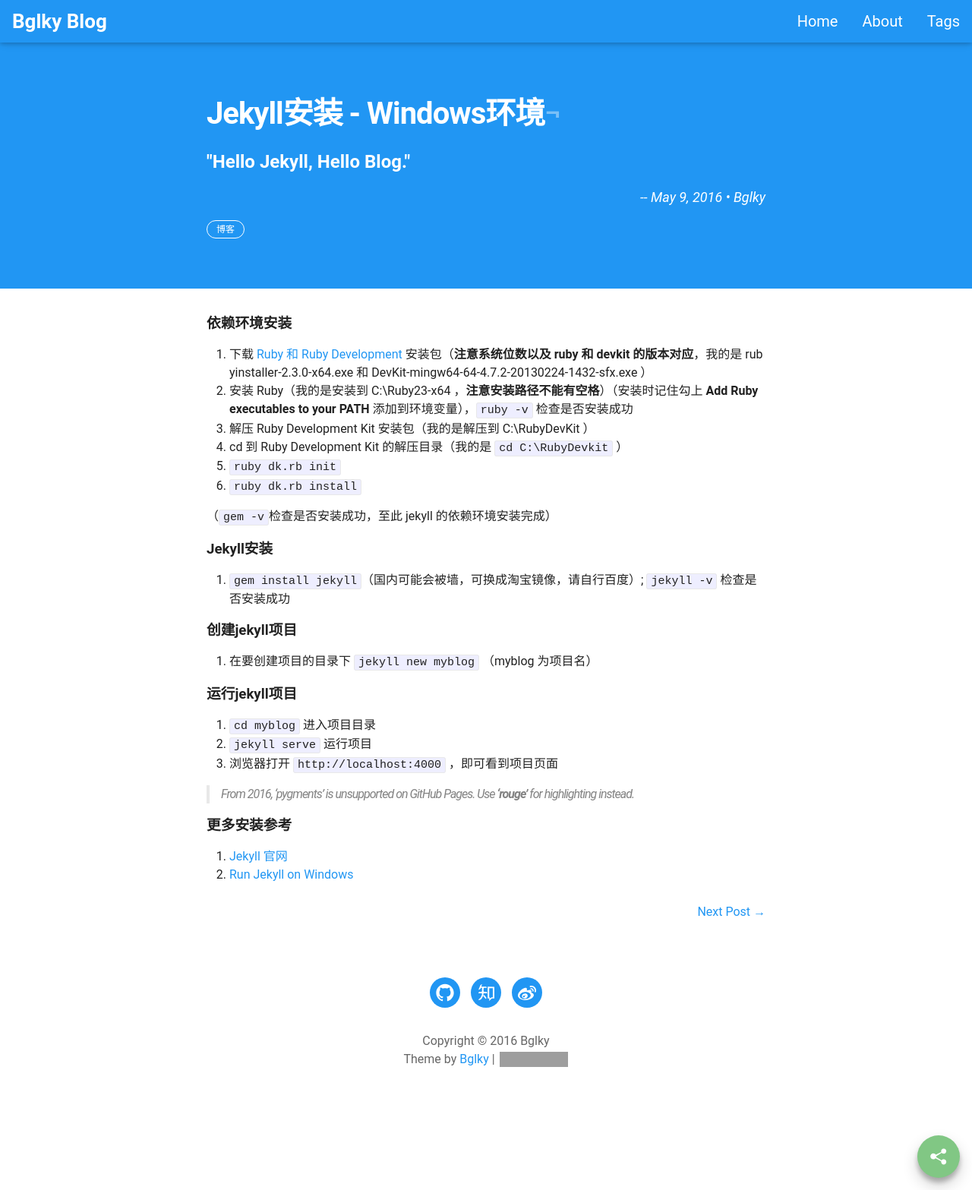
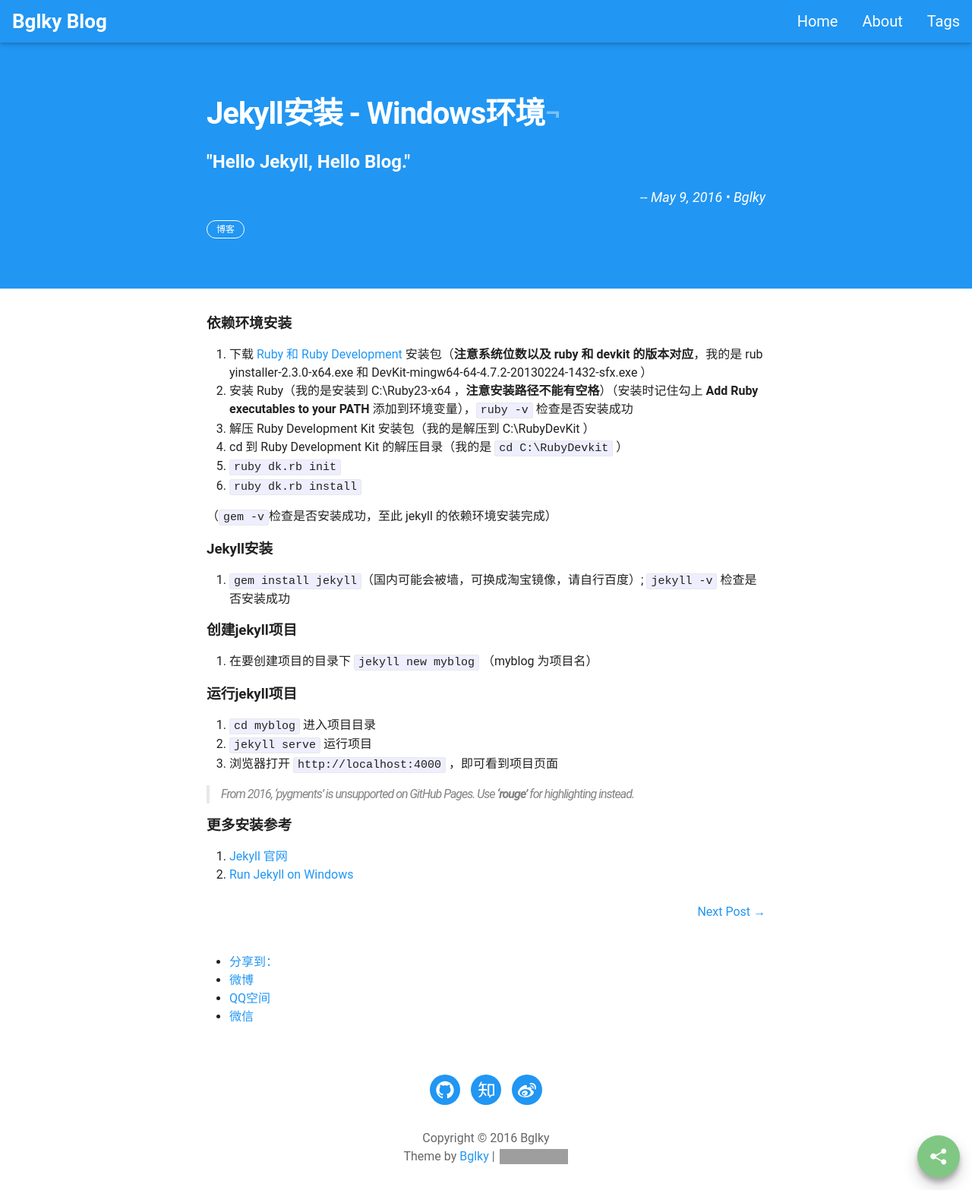
Before and after one commit to bglky/bglky.github.io, a Jekyll site: the page built from _posts/2016-05-09-hello-jekyll.markdown, in a window 1280 px wide. Shown: the whole page at 76% size. Built offline with Jekyll 4.4.1, drawn with Linux system fonts in a browser that asks for light colours; comment, search, counter and statistics services are not loaded; grey boxes are pictures that could not be loaded.

Commit message:
add 多说分享

```diff
--- a/_layouts/post.html
+++ b/_layouts/post.html
@@ -71,6 +71,24 @@
 				</div>
 				{% endif %}
 				<!-- disqus 评论框 end -->
+				<!-- 多说分享 start -->
+				{% if site.duoshuo_username %}
+				<div class="ds-share flat content-block" data-thread-key="{{page.id}}" data-title="{{page.title}}" data-content="{{ content | strip_html | truncate:80 }} | {{ site.SEOTitle }} " data-url="{{site.url}}{{site.baseurl}}/#!{{site.baseurl}}{{page.url}}">
+				    <div class="ds-share-inline">
+				      <ul  class="ds-share-icons-16">
+
+				      	<li data-toggle="ds-share-icons-more"><a class="ds-more" href="javascript:void(0);">分享到：</a></li>
+				        <li><a class="ds-weibo" href="javascript:void(0);" data-service="weibo">微博</a></li>
+				        <li><a class="ds-qzone" href="javascript:void(0);" data-service="qzone">QQ空间</a></li>
+				        <li><a class="ds-wechat" href="javascript:void(0);" data-service="wechat">微信</a></li>
+
+				      </ul>
+				      <div class="ds-share-icons-more">
+				      </div>
+				    </div>
+				</div>
+				{% endif %}
+				<!-- 多说分享 end -->
 				<!-- 多说评论框 start -->
 				{% if site.duoshuo_username %}
 				<div class="comment_duoshuo content-block"  data-thread-key="{{page.id}}" data-title="{{page.title}}" data-url="{{site.url}}{{site.baseurl}}/#!{{site.baseurl}}{{page.url}}">
--- a/js/my-app.js
+++ b/js/my-app.js
@@ -91,6 +91,7 @@
 		DUOSHUO.EmbedThread(el);
 		commentDom.html("");
 		commentDom.append(el);
+		DUOSHUO.initSelector('.ds-share',{type:'ShareWidget'});
 	}
 }
 function checkDuoshuo(page){
```
